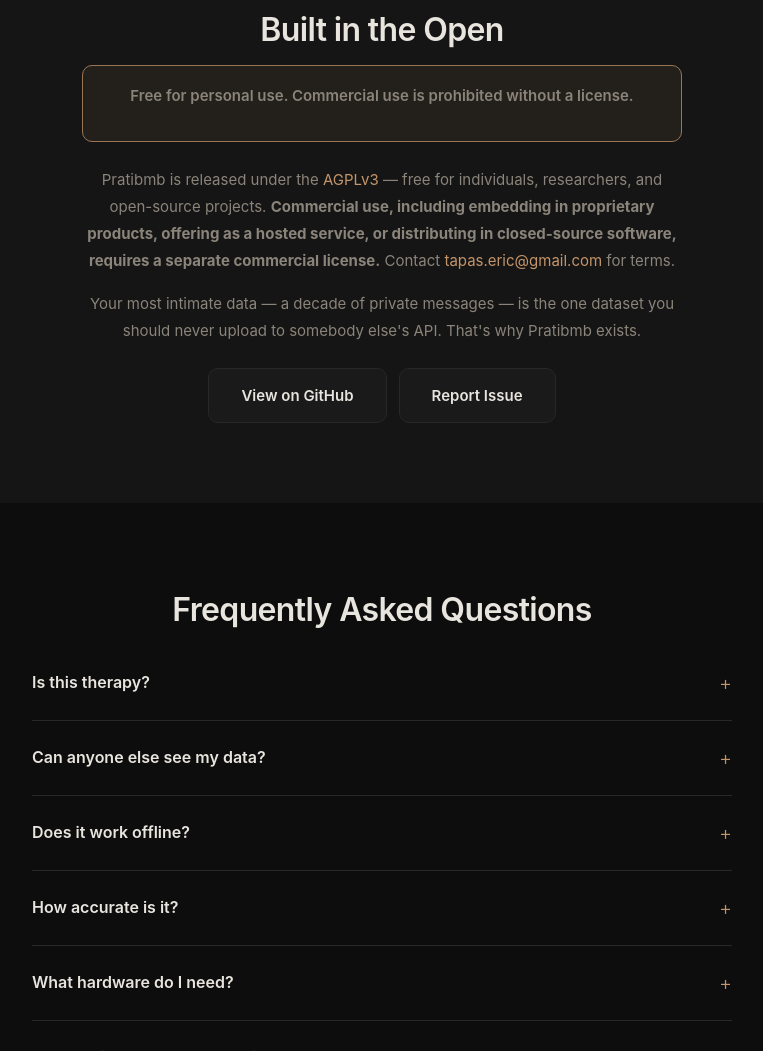
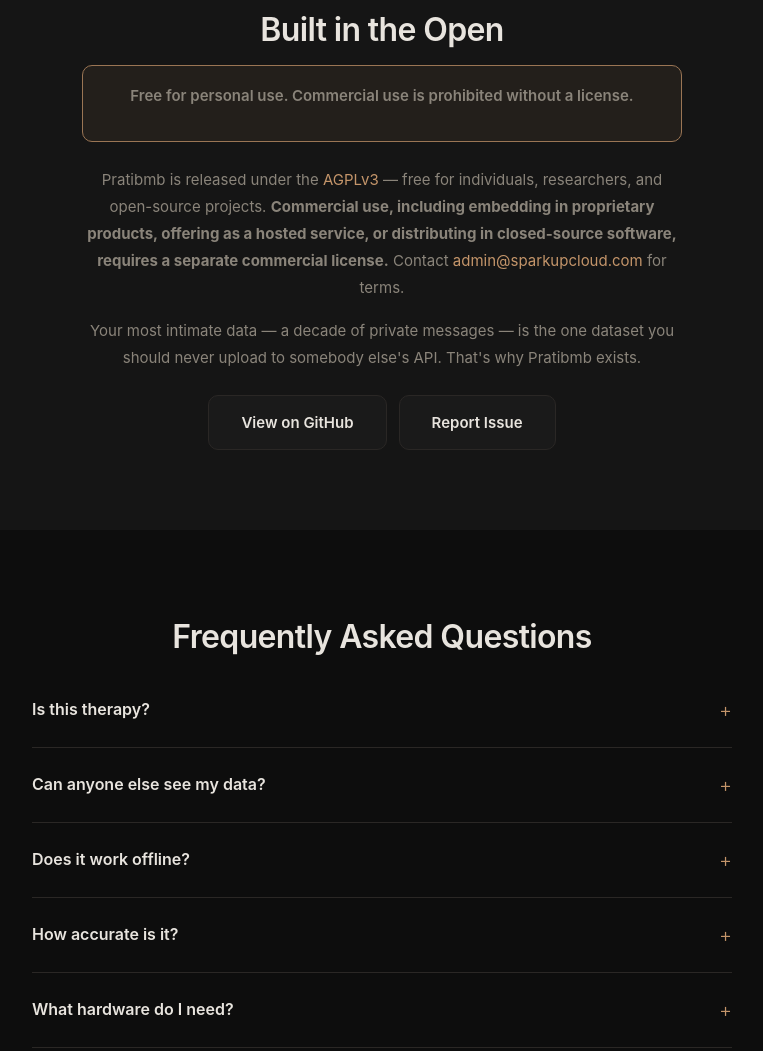
Before and after one commit to tapaskar/Pratibmb, a plain HTML site: page site/index.html in a window 1280 px wide. Shown: the part 5064-6115 px from the top of the page, without its empty margins (258-1021 px from the left). Drawn offline with Linux system fonts and the light colour scheme.

Commit message:
update contact email to admin@sparkupcloud.com everywhere
Replaced tapas.eric@gmail.com -> admin@sparkupcloud.com in:
- README.md (license section)
- site/index.html (footer, open source section, FAQ mailto links)
- docs/launch/blog-post.md
- docs/ARCHITECTURE.md

```diff
--- a/site/index.html
+++ b/site/index.html
@@ -297,7 +297,7 @@
     <div class="license-notice">
       <p class="license-highlight">Free for personal use. Commercial use is prohibited without a license.</p>
     </div>
-    <p>Pratibmb is released under the <a href="https://www.gnu.org/licenses/agpl-3.0.en.html">AGPLv3</a> &mdash; free for individuals, researchers, and open-source projects. <strong>Commercial use, including embedding in proprietary products, offering as a hosted service, or distributing in closed-source software, requires a separate commercial license.</strong> Contact <a href="mailto:tapas.eric@gmail.com">tapas.eric@gmail.com</a> for terms.</p>
+    <p>Pratibmb is released under the <a href="https://www.gnu.org/licenses/agpl-3.0.en.html">AGPLv3</a> &mdash; free for individuals, researchers, and open-source projects. <strong>Commercial use, including embedding in proprietary products, offering as a hosted service, or distributing in closed-source software, requires a separate commercial license.</strong> Contact <a href="mailto:admin@sparkupcloud.com">admin@sparkupcloud.com</a> for terms.</p>
     <p>Your most intimate data &mdash; a decade of private messages &mdash; is the one dataset you should never upload to somebody else's API. That's why Pratibmb exists.</p>
     <div class="os-links">
       <a href="https://github.com/tapaskar/Pratibmb" class="btn btn-secondary">View on GitHub</a>
@@ -341,7 +341,7 @@
       </details>
       <details class="faq-item">
         <summary>Can I use this commercially?</summary>
-        <p>Not without a license. Pratibmb is AGPLv3, which means personal use, research, and open-source projects are free. But if you want to use it in a commercial product, offer it as a hosted service, or embed it in closed-source software, you need a commercial license. Contact <a href="mailto:tapas.eric@gmail.com">tapas.eric@gmail.com</a> to discuss terms.</p>
+        <p>Not without a license. Pratibmb is AGPLv3, which means personal use, research, and open-source projects are free. But if you want to use it in a commercial product, offer it as a hosted service, or embed it in closed-source software, you need a commercial license. Contact <a href="mailto:admin@sparkupcloud.com">admin@sparkupcloud.com</a> to discuss terms.</p>
       </details>
       <details class="faq-item">
         <summary>Can I use it for a deceased family member's messages?</summary>
@@ -354,7 +354,7 @@
 <!-- Footer -->
 <footer>
   <div class="container">
-    <p>Pratibmb &copy; 2025&ndash;2026. <a href="https://github.com/tapaskar/Pratibmb/blob/main/LICENSE">AGPLv3</a> + <a href="mailto:tapas.eric@gmail.com">Commercial</a> &middot; <a href="https://github.com/tapaskar/Pratibmb">Source</a> &middot; <a href="https://github.com/tapaskar/Pratibmb/blob/main/docs/HELP.md">Documentation</a></p>
+    <p>Pratibmb &copy; 2025&ndash;2026. <a href="https://github.com/tapaskar/Pratibmb/blob/main/LICENSE">AGPLv3</a> + <a href="mailto:admin@sparkupcloud.com">Commercial</a> &middot; <a href="https://github.com/tapaskar/Pratibmb">Source</a> &middot; <a href="https://github.com/tapaskar/Pratibmb/blob/main/docs/HELP.md">Documentation</a></p>
     <p class="footer-note">Made with care. No cookies, no tracking pixels, no external requests on this page.</p>
   </div>
 </footer>
```
Also changed, not shown: 3 other files.
